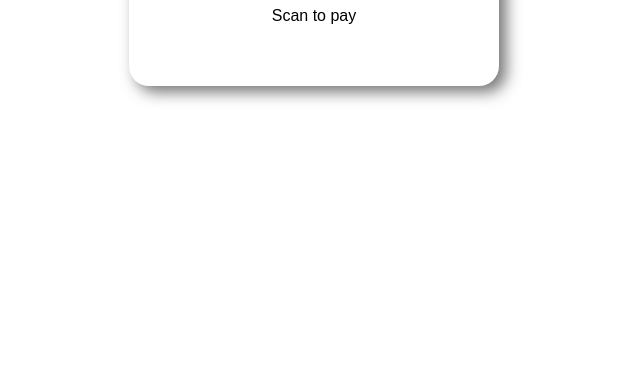
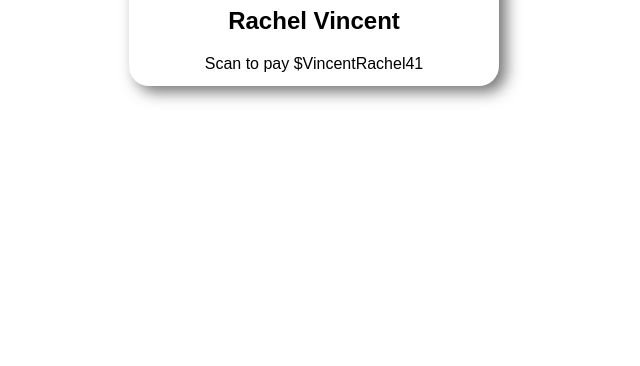
Before and after one commit to iblacksassin/beautypageantryodg, a plain HTML site: page cashapp.html in a window 1280 px wide. Shown: the part 434-800 px from the top of the page, without its empty margins (326-966 px from the left). Drawn offline with Linux system fonts and the light colour scheme.

Commit message:
Update cashapp.html

```diff
--- a/cashapp.html
+++ b/cashapp.html
@@ -11,8 +11,8 @@
         <div class="contain">
             <img src="cash app.jpg" alt="" class="jpg">
          <h1>Pay with CashApp</h1>
-         <h2></h2>
-         <p>Scan to pay </p>
+         <h2>Rachel Vincent</h2>
+         <p>Scan to pay $VincentRachel41</p>
         </div>
      </div>
 </body>
```
